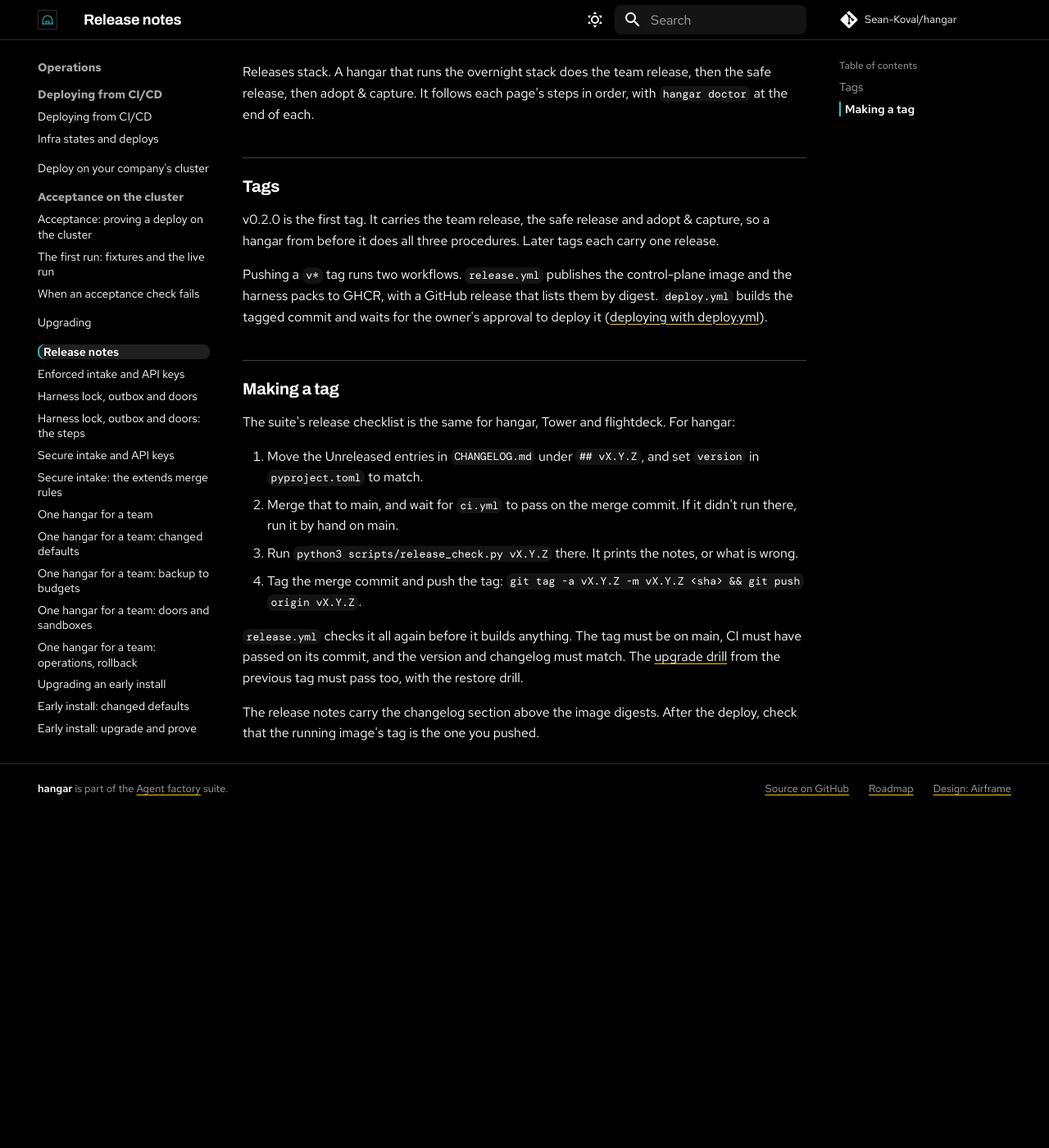
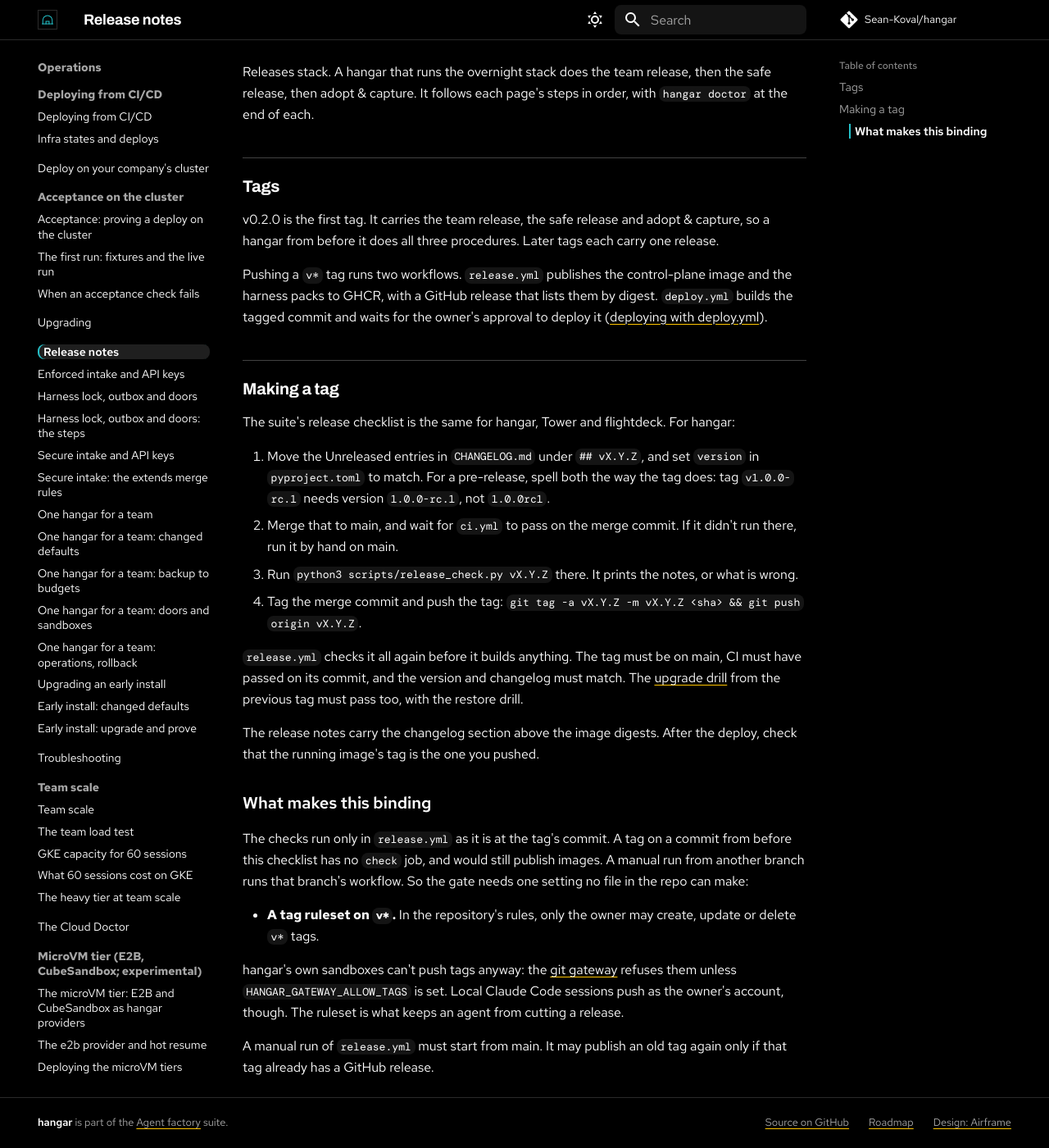
Before and after one commit to Sean-Koval/hangar, an MkDocs documentation site: the page built from docs/releases/README.md, in a window 1280 px wide and 1400 px high, scrolled down 808 px. Shown: the whole window at 82% size. Built offline with MkDocs 1.6.1 and Material for MkDocs 9.7.7, drawn with Linux system fonts in a browser that asks for light colours; comment, search, counter and statistics services are not loaded; before the commit the page ends 1800 px from its top, so only the background shows below that.

Commit message:
fix(release): no checklist skip for a never-released tag, manual runs from main only, gate scripts owned (KAN-145)
Review on PR 472: the predates-the-checklist skip now needs an existing GitHub release; a workflow_dispatch from a
branch fails; scripts/ops/ and scripts/release_check.py join CODEOWNERS; docs/releases/README.md says the v* tag
ruleset is what binds the gate, and how pre-release versions are spelled.

Co-Authored-By: Claude Opus 5.5 <noreply@anthropic.com>

```diff
--- a/docs/releases/README.md
+++ b/docs/releases/README.md
@@ -30,6 +30,7 @@ owner's approval to deploy it ([deploying with deploy.yml](../upgrading.md#deplo
 The suite's release checklist is the same for hangar, Tower and flightdeck. For hangar:
 
 1. Move the Unreleased entries in `CHANGELOG.md` under `## vX.Y.Z`, and set `version` in `pyproject.toml` to match.
+   For a pre-release, spell both the way the tag does: tag `v1.0.0-rc.1` needs version `1.0.0-rc.1`, not `1.0.0rc1`.
 2. Merge that to main, and wait for `ci.yml` to pass on the merge commit. If it didn't run there, run it by hand
    on main.
 3. Run `python3 scripts/release_check.py vX.Y.Z` there. It prints the notes, or what is wrong.
@@ -41,3 +42,18 @@ must pass too, with the restore drill.
 
 The release notes carry the changelog section above the image digests. After the deploy, check that the
 running image's tag is the one you pushed.
+
+### What makes this binding
+
+The checks run only in `release.yml` as it is at the tag's commit. A tag on a commit from before this checklist
+has no `check` job, and would still publish images. A manual run from another branch runs that branch's workflow.
+So the gate needs one setting no file in the repo can make:
+
+- **A tag ruleset on `v*`.** In the repository's rules, only the owner may create, update or delete `v*` tags.
+
+hangar's own sandboxes can't push tags anyway: the [git gateway](../security/git-gateway.md) refuses them unless
+`HANGAR_GATEWAY_ALLOW_TAGS` is set. Local Claude Code sessions push as the owner's account, though. The ruleset is
+what keeps an agent from cutting a release.
+
+A manual run of `release.yml` must start from main. It may publish an old tag again only if that tag already has a
+GitHub release.
```
Also changed, not shown: 3 other files.
